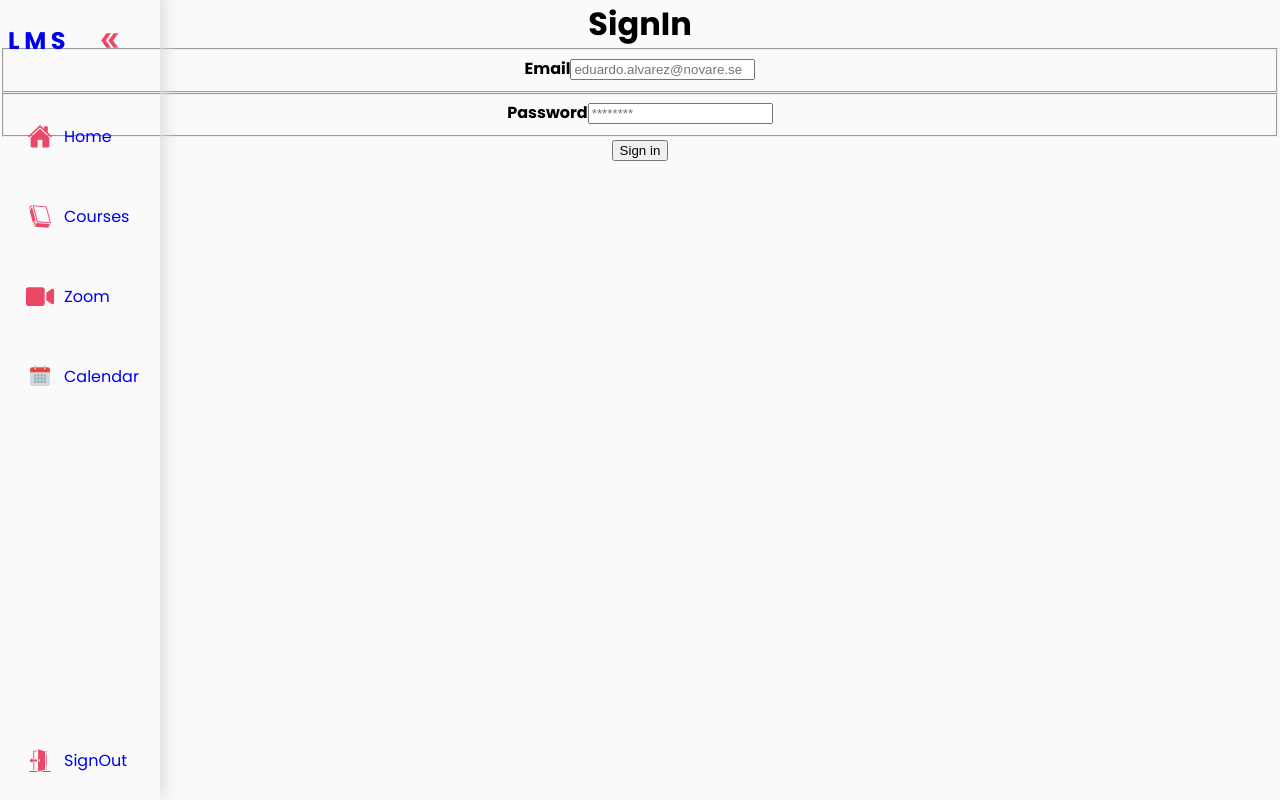
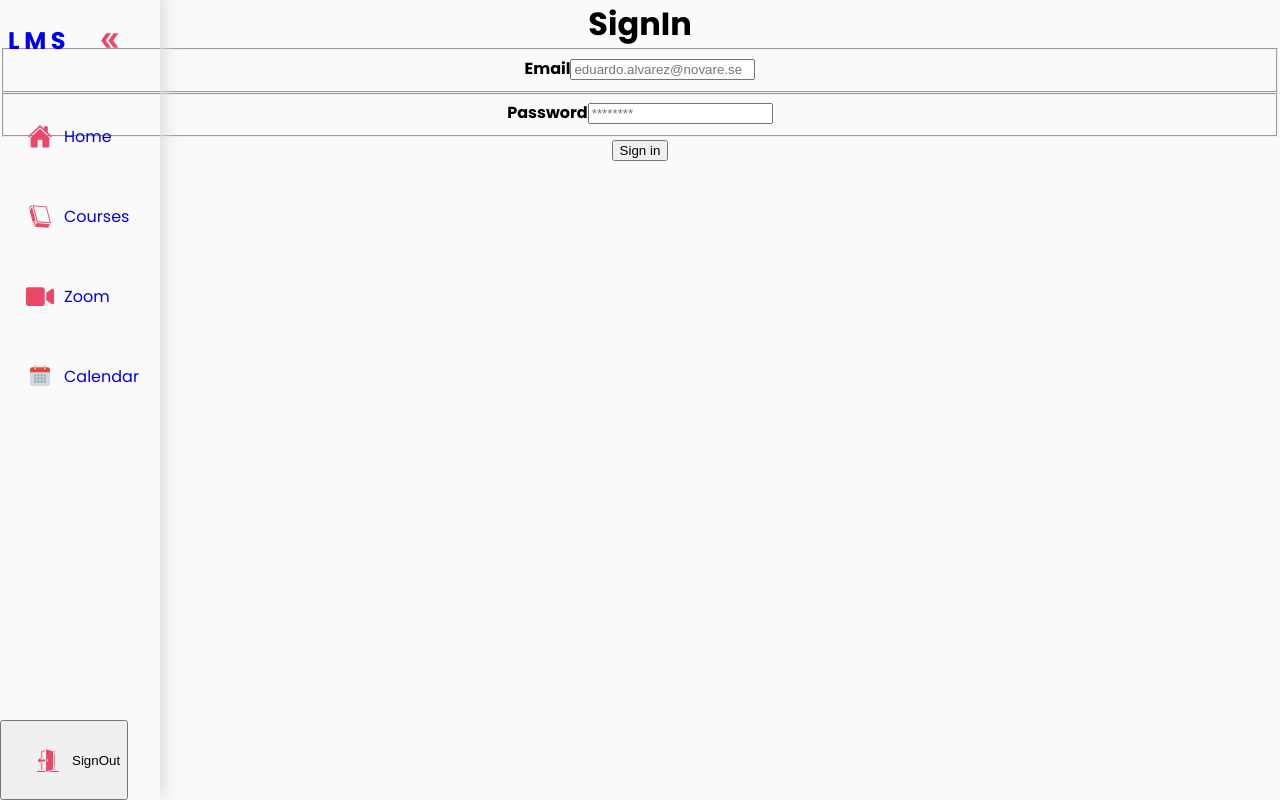
Before and after one commit to HassanObeid89/learning-management-system, a React (Create React App) app: page /sign-in in a window 1280 px wide. Built offline with nearby package versions, Linux system fonts and the light colour scheme; no server answers.

Commit message:
Added logout functionality

```diff
--- a/src/components/SideBar.jsx
+++ b/src/components/SideBar.jsx
@@ -1,5 +1,5 @@
 //NPM Packages
-import {Link} from 'react-router-dom'
+import {Link,useHistory} from 'react-router-dom'
 
 //React Icons
 import { IoHome } from "react-icons/io5";
@@ -7,8 +7,19 @@ import { GiBlackBook, GiEntryDoor } from "react-icons/gi";
 import { FaVideo } from "react-icons/fa";
 import { FcCalendar } from "react-icons/fc";
 import { MdDoubleArrow } from "react-icons/md";
+import {useAuth} from '../state/AuthProvider'
+import {logout} from '../scripts/Authentication'
 
 export default function SideBar() {
+  const { setIsLogged } = useAuth();
+  const location = useHistory();
+  async function onLogout(){
+    const account = await logout();
+
+    console.log("Home.jsx account", account);
+    setIsLogged(false);
+    location.push("/sign-in");
+  }
   return (
     <nav className="navbar">
       <ul className="navbar-nav">
@@ -43,10 +54,10 @@ export default function SideBar() {
           </Link>
         </li>
         <li>
-          <Link to='/sign-in' className="nav-link">
+          <button onClick={onLogout} className="nav-link">
             <GiEntryDoor />
             <span className="link-text">SignOut</span>
-          </Link>
+          </button>
         </li>
       </ul>
     </nav>
--- a/src/state/AuthProvider.jsx
+++ b/src/state/AuthProvider.jsx
@@ -25,7 +25,6 @@ export function AuthProvider({ children }) {
     onAuthStateChanged(authInstance, (user) => {
       if (user) dispatchUid({ type: "SET_UID", payload: user.uid });
       else dispatchUid({ type: "SET_UID", payload: "" });
-      console.log(user.uid)
     });
   }, []);
 
```
